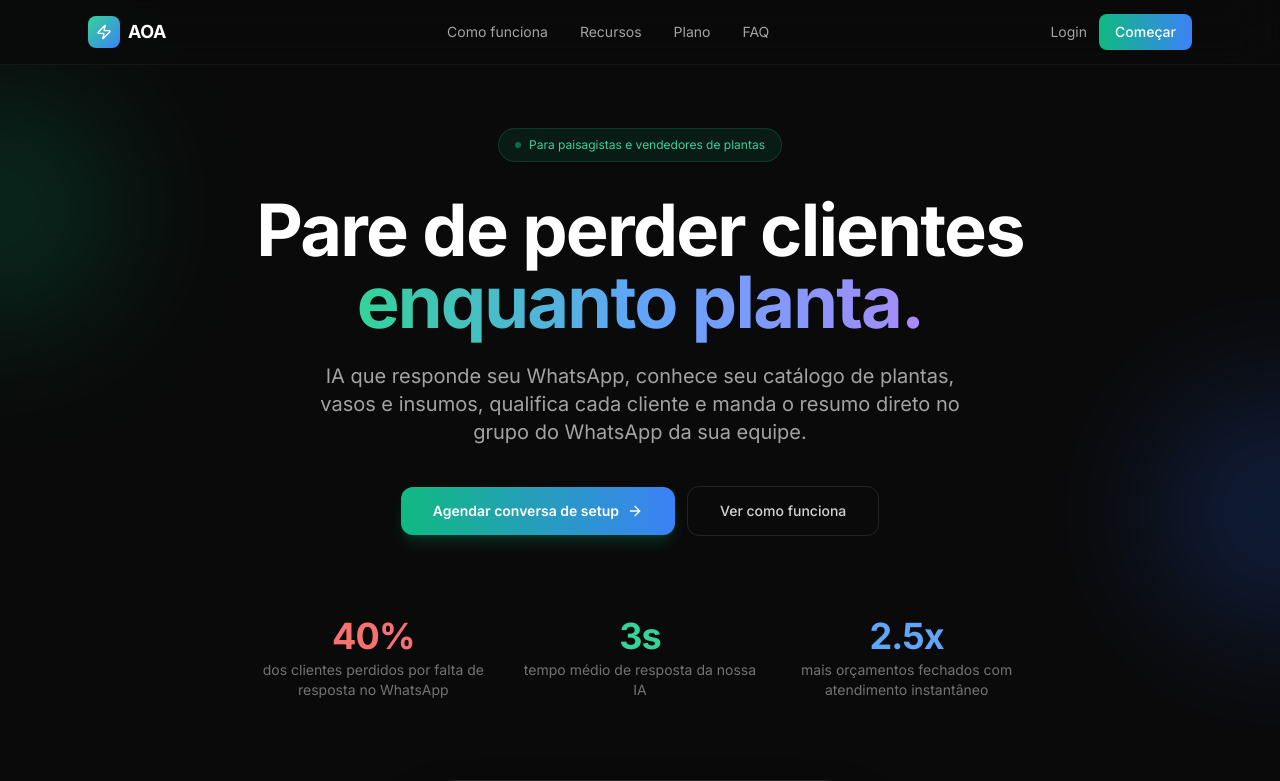
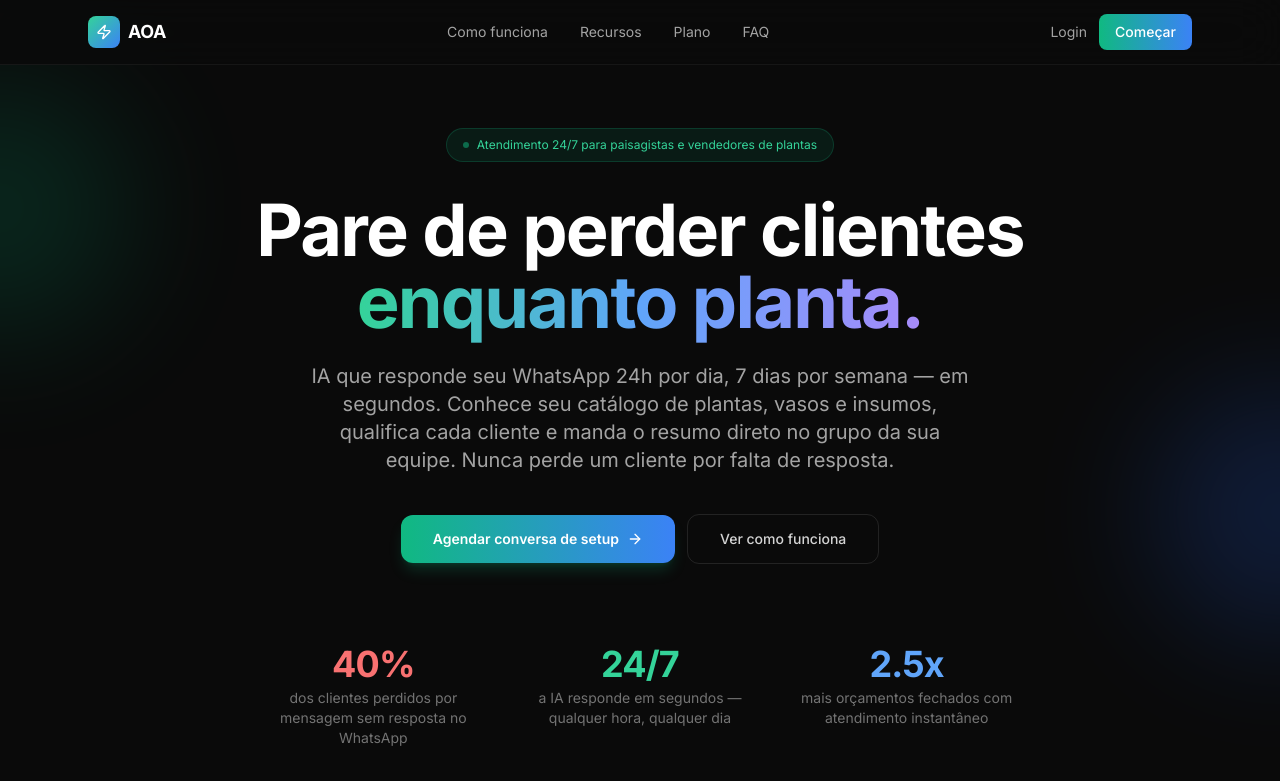
Before and after one commit to mubcar/aoa-mvp, a React (Vite) app in the folder frontend/: page / in a window 1280 px wide. Shown: the top 781 px of the page. Built offline with nearby package versions, Linux system fonts and the light colour scheme; no server answers.

Commit message:
feat: adicionar diferencial 24/7 em toda a landing

```diff
--- a/frontend/src/pages/Landing.jsx
+++ b/frontend/src/pages/Landing.jsx
@@ -52,8 +52,8 @@ const FEATURES = [
   },
   {
     icon: Clock,
-    title: "Atende enquanto você trabalha",
-    desc: "Você está plantando, fazendo projeto, na estrada. A IA responde em menos de 3 segundos. Nenhum cliente perdido.",
+    title: "24h por dia, 7 dias por semana",
+    desc: "Sábado à noite, domingo de manhã, feriado — não importa. A IA responde em segundos e nunca deixa um cliente sem resposta por causa do horário.",
     color: "from-amber-500/20 to-amber-600/5",
     iconColor: "text-amber-400",
     borderColor: "border-amber-500/20 hover:border-amber-500/40",
@@ -77,8 +77,8 @@ const FEATURES = [
 ];
 
 const STATS = [
-  { value: "40%", label: "dos clientes perdidos por falta de resposta no WhatsApp", color: "text-red-400" },
-  { value: "3s", label: "tempo médio de resposta da nossa IA", color: "text-emerald-400" },
+  { value: "40%", label: "dos clientes perdidos por mensagem sem resposta no WhatsApp", color: "text-red-400" },
+  { value: "24/7", label: "a IA responde em segundos — qualquer hora, qualquer dia", color: "text-emerald-400" },
   { value: "2.5x", label: "mais orçamentos fechados com atendimento instantâneo", color: "text-blue-400" },
 ];
 
@@ -248,7 +248,7 @@ export function Landing() {
         <div className="max-w-4xl mx-auto text-center">
           <div className="inline-flex items-center gap-2 px-4 py-2 rounded-full border border-emerald-500/20 bg-emerald-500/10 text-xs text-emerald-400 mb-8">
             <div className="w-1.5 h-1.5 rounded-full bg-emerald-500 animate-pulse" />
-            Para paisagistas e vendedores de plantas
+            Atendimento 24/7 para paisagistas e vendedores de plantas
           </div>
           <h1 className="text-4xl sm:text-6xl lg:text-7xl font-bold tracking-tight leading-[1.1] mb-6">
             Pare de perder clientes
@@ -258,8 +258,7 @@ export function Landing() {
             </span>
           </h1>
           <p className="text-lg sm:text-xl text-neutral-400 max-w-2xl mx-auto mb-10 leading-relaxed">
-            IA que responde seu WhatsApp, conhece seu catálogo de plantas, vasos e insumos,
-            qualifica cada cliente e manda o resumo direto no grupo do WhatsApp da sua equipe.
+            IA que responde seu WhatsApp 24h por dia, 7 dias por semana — em segundos. Conhece seu catálogo de plantas, vasos e insumos, qualifica cada cliente e manda o resumo direto no grupo da sua equipe. Nunca perde um cliente por falta de resposta.
           </p>
           <div className="flex flex-col sm:flex-row items-center justify-center gap-3">
             <a
@@ -623,11 +622,15 @@ export function Landing() {
               <div className="space-y-4 text-sm text-neutral-400 leading-relaxed">
                 <p>
                   O paisagista está na terra, no projeto, na entrega. Não tem como ficar no celular o dia inteiro.
-                  Enquanto isso, clientes mandam mensagem perguntando sobre plantas, vasos e projetos — e ninguém responde.
+                  Enquanto isso, clientes mandam mensagem perguntando sobre plantas, vasos e projetos — às 22h, no domingo, no feriado — e ninguém responde.
                 </p>
                 <p>
                   <span className="text-white font-medium">40% desses clientes vão pro concorrente</span>{" "}
-                  que respondeu mais rápido. Não importa se você tem o catálogo mais bonito.
+                  que respondeu mais rápido. Não importa se você tem o catálogo mais bonito ou o melhor preço.
+                </p>
+                <p>
+                  <span className="text-white font-medium">A AOA nunca dorme.</span>{" "}
+                  Responde em segundos, 24 horas por dia, 7 dias por semana — incluindo fins de semana e feriados. Nenhum cliente perdido por causa do horário.
                 </p>
                 <p>
                   A AOA coloca uma IA no seu WhatsApp que conhece cada planta do seu catálogo, responde como você responderia e manda o resumo do cliente direto no grupo da sua equipe.
@@ -645,8 +648,8 @@ export function Landing() {
                 },
                 {
                   icon: Clock,
-                  title: "Foque no que você sabe fazer",
-                  desc: "Para de responder mensagem enquanto planta ou faz projeto. A IA faz isso por você.",
+                  title: "Responde 24/7 — até de madrugada",
+                  desc: "Cliente mandou mensagem às 23h de sábado? A IA responde na hora. Você vê o resumo no grupo quando acordar.",
                   color: "text-blue-400",
                   bg: "bg-blue-500/10 border-blue-500/20",
                 },
```
